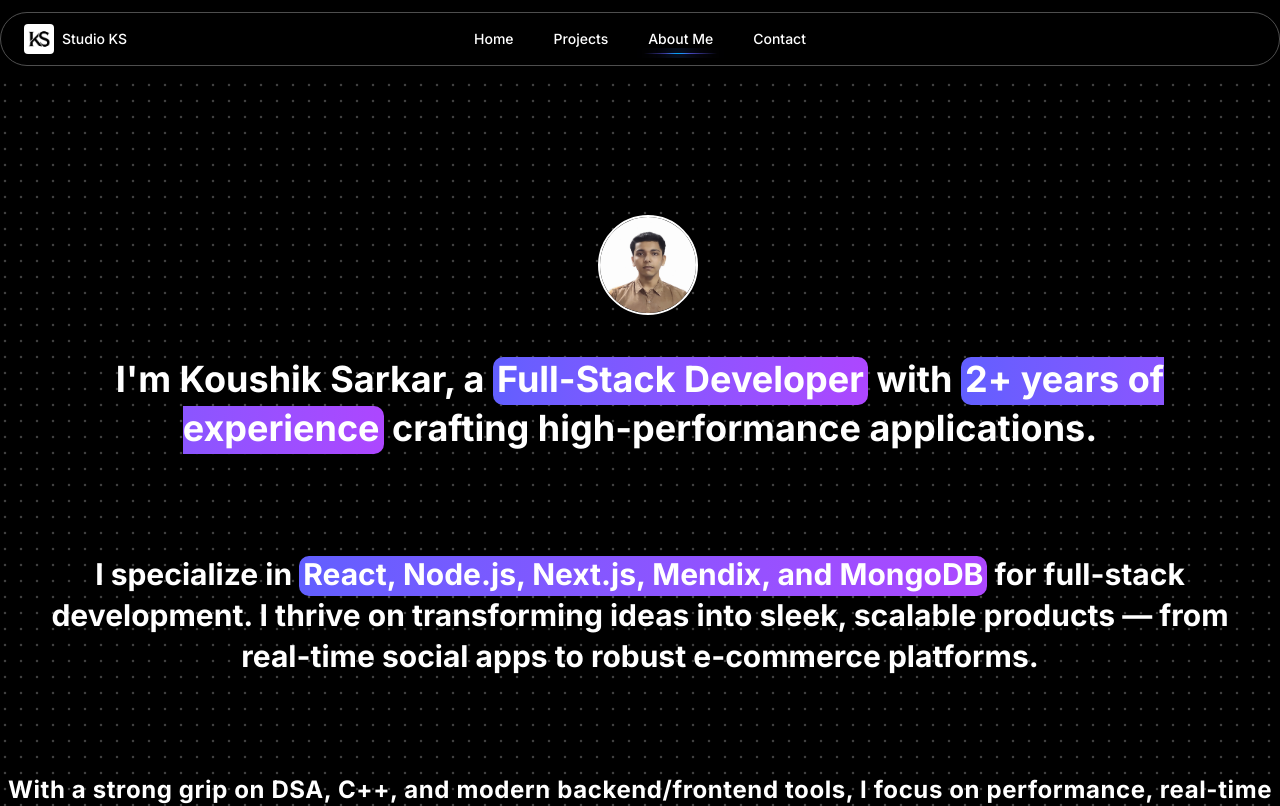
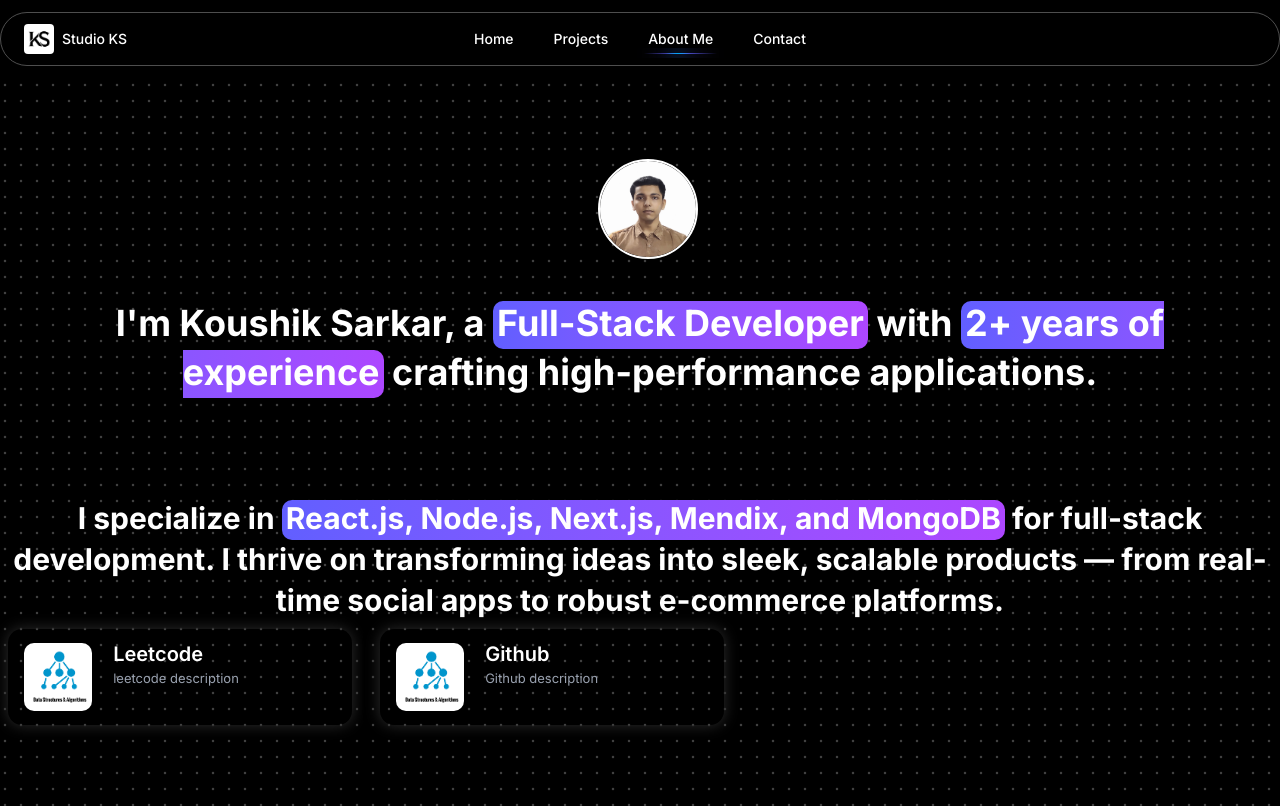
Before and after one commit to KoushikSarkarGit/KnowMe, a Next.js app: page /aboutme in a window 1280 px wide. Shown: the top 806 px of the page. Built offline with nearby package versions, Linux system fonts and the light colour scheme.

Commit message:
about me section updated

```diff
--- a/src/app/aboutme/page.tsx
+++ b/src/app/aboutme/page.tsx
@@ -1,5 +1,4 @@
 import { Hero_Colorfull_Component } from "@/components/Hero_Colorfull_Component";
-import { Text_Generator_Component } from "@/components/Text_Generator_Component";
 
 export default function AboutMe() {
   return (
--- /dev/null
+++ b/src/components/AboutMeGlowingCards.tsx
@@ -0,0 +1,45 @@
+"use client";
+
+import { GlowingEffect } from "@/components/ui/glowing-effect";
+import SkillPayload from "@/models/skillpayload";
+
+interface GlowingCardsProps {
+  payload: SkillPayload; // Define the type of the payload
+}
+
+export function AboutMeGlowingCards({ payload }: GlowingCardsProps) {
+  return (
+    <div
+      className={`relative   md: w-90  h-[7rem] rounded-2xl  p-2 md:rounded-2xl md:p-2`}
+    >
+      <GlowingEffect
+        spread={40}
+        glow={true}
+        disabled={false}
+        proximity={64}
+        inactiveZone={0.01}
+      />
+      <div className="border-0.75 relative flex h-full  flex-col justify-center   overflow-hidden rounded-xl px-4   dark:shadow-[0px_0px_15px_0px_#2D2D2D]">
+        <div className="relative flex flex-1 justify-between items-center gap-1">
+          <div className="w-17 h-17 bg-white flex flex-row items-center rounded-lg  ">
+            <img
+              src={payload.image}
+              className="object-cover rounded"
+              alt="logo"
+            />
+          </div>
+
+          <div className=" w-5/7 flex flex-col pt-3 h-full  justify-start ">
+            <h3 className="-tracking-4 pt-0.5 font-sans text-xl/[1.375rem] font-semibold text-balance text-black md:text-1xl/[1.875rem] dark:text-white">
+              {payload.title}
+            </h3>
+            <p className="pt-[4px] text-gray-500 text-[13px] dark:text-gray-400 ">
+              {" "}
+              {payload.description}{" "}
+            </p>
+          </div>
+        </div>
+      </div>
+    </div>
+  );
+}
--- a/src/components/Hero_Colorfull_Component.tsx
+++ b/src/components/Hero_Colorfull_Component.tsx
@@ -5,12 +5,32 @@ import { Animated_Tooltip_Component } from "./Animated_Tooltip_Component";
 import { Text_Generator_Component } from "./Text_Generator_Component";
 import React, { lazy, Suspense } from "react";
 import { useInView } from "react-intersection-observer";
+import { GlowingCards } from "./GlowingCards";
+import { AboutMeGlowingCards } from "./AboutMeGlowingCards";
 
 export function Hero_Colorfull_Component() {
   const { ref, inView } = useInView({
     triggerOnce: true, // load only once
     threshold: 0.2, // load when 20% visible
   });
+
+  let LeetcodeData = {
+    id: 111,
+    title: "Leetcode",
+    slug: "leetcode",
+    description: "leetcode description",
+    isFeatured: true,
+    image: "/Skill_Logo/dsa-logo.png",
+  };
+  let GithubData = {
+    id: 111,
+    title: "Github",
+    slug: "Github",
+    description: "Github description",
+    isFeatured: true,
+    image: "/Skill_Logo/dsa-logo.png",
+  };
+
   return (
     <HeroHighlight>
       <Animated_Tooltip_Component />
@@ -54,16 +74,21 @@ export function Hero_Colorfull_Component() {
           duration: 0.5,
           ease: [0.4, 0.0, 0.2, 1],
         }}
-        className="mt-25 text-2xl px-4 md:text-2xl lg:text-3xl font-bold text-neutral-700 dark:text-white max-w-7xl leading-relaxed lg:leading-snug text-center mx-auto "
+        className="mt-25 text-2xl px-3 md:text-2xl lg:text-3xl font-bold text-neutral-700 dark:text-white max-w-7xl leading-relaxed lg:leading-snug text-center mx-auto "
       >
         I specialize in{" "}
         <Highlight className="text-black dark:text-white">
-          React, Node.js, Next.js, Mendix, and MongoDB
+          React.js, Node.js, Next.js, Mendix, and MongoDB
         </Highlight>{" "}
         for full-stack development. I thrive on transforming ideas into sleek,
         scalable products — from real-time social apps to robust e-commerce
         platforms.
       </motion.h1>
+
+      <div className="w-full size-fit   flex flex-row  gap-3 flex-wrap">
+        <AboutMeGlowingCards payload={LeetcodeData} />
+        <AboutMeGlowingCards payload={GithubData} />
+      </div>
 
       <div ref={ref} className="mt-20 w-full flex justify-center text-center">
         <Suspense fallback={<div style={{ minHeight: 80 }}>Loading...</div>}>
```
